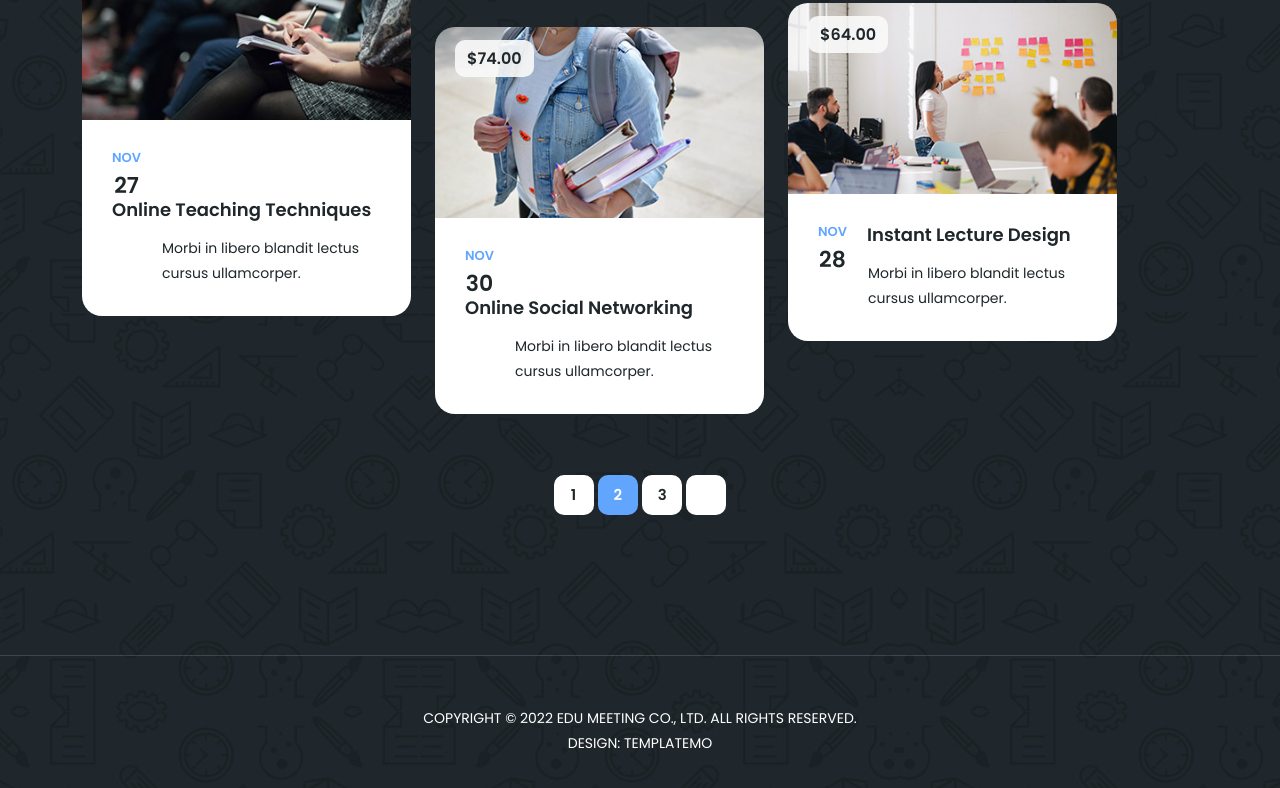
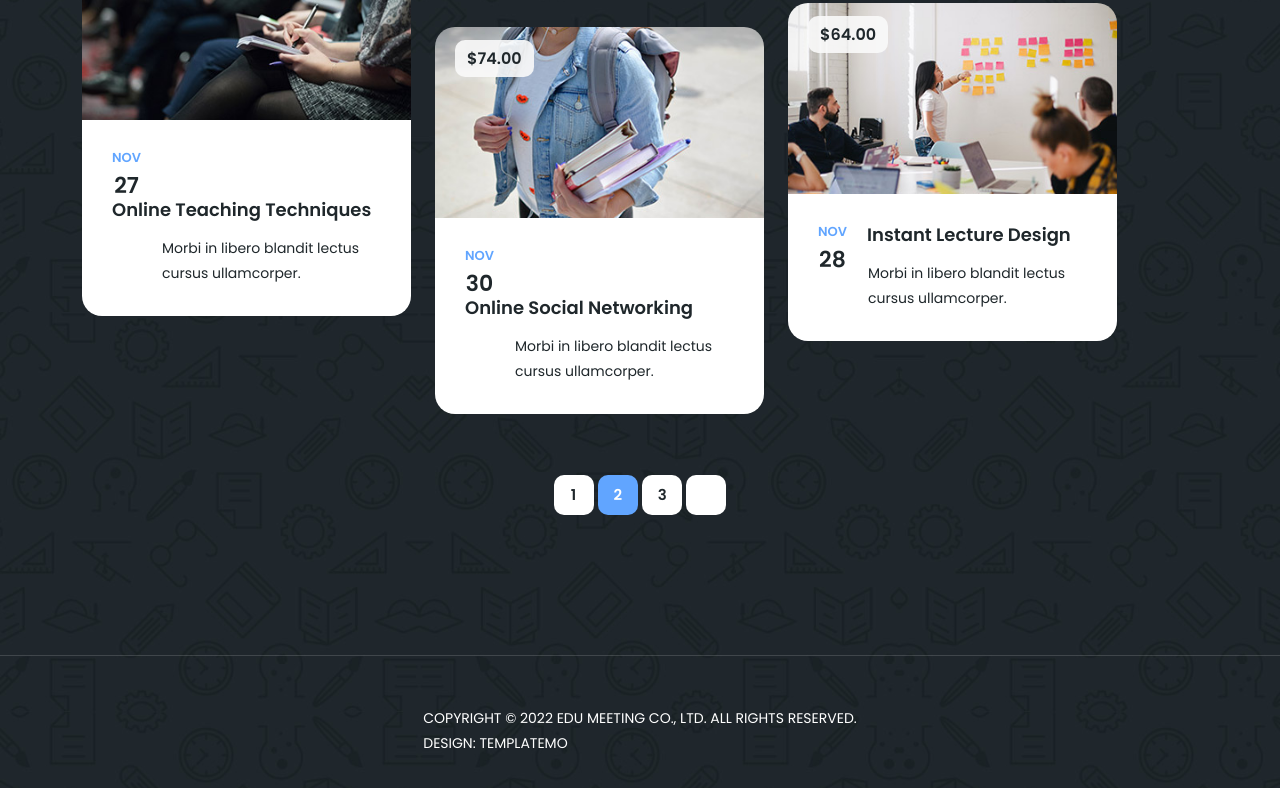
Before and after one commit to adarshagrahara/FTC-Website, a plain HTML site: page meetings.html in a window 1280 px wide. Shown: the part 1530-2318 px from the top of the page. Drawn offline with nearby package versions, Linux system fonts and the light colour scheme; some icons are missing.

Commit message:
Update templatemo-edu-meeting.css

```diff
--- a/assets/css/templatemo-edu-meeting.css
+++ b/assets/css/templatemo-edu-meeting.css
@@ -1432,15 +1432,19 @@ section.contact-us .right-info ul li span {
 }
 
 .footer {
-  text-align: center;
+  display: flex;
+  flex-direction: row;
+  justify-content: center;
   margin-top: 140px;
   border-top: 1px solid rgba(250,250,250,0.15);
   padding: 50px 0px;
 }
+
 .footer p {
   text-transform: uppercase;
   font-size: 14px;
   color: #fff;
+  margin: 0 3vw 0 3vw;
 }
 
 .footer p a {
```
